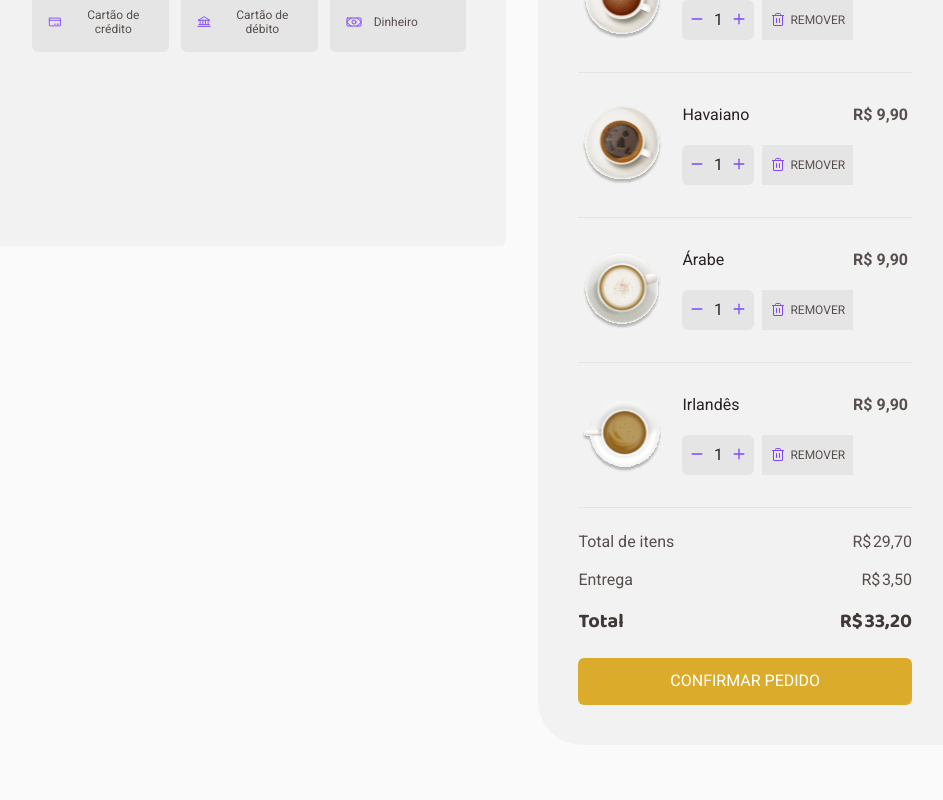
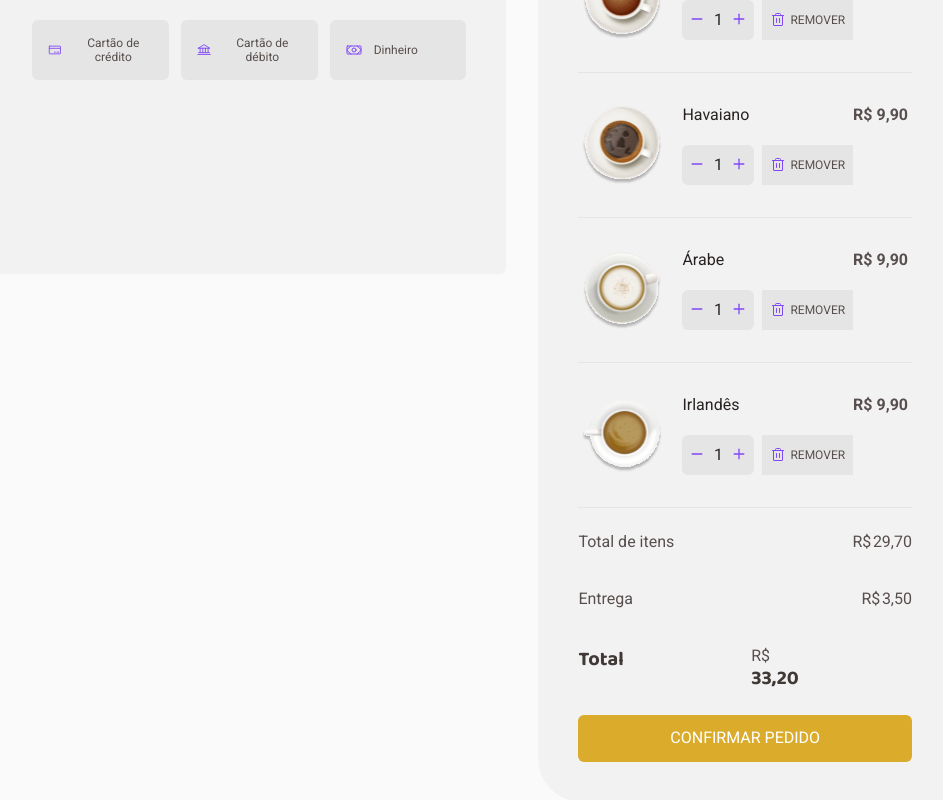
Before and after one commit to MartinGBB/coffee-delivery, a React (Vite) app: page /checkout in a window 1280 px wide. Shown: the part 1758-2558 px from the top of the page, without its empty margins (168-1111 px from the left). Built offline with nearby package versions, Linux system fonts and the light colour scheme.

Commit message:
fix: muda h1 para div

```diff
--- a/src/pages/Checkout/CoffeSelected/index.tsx
+++ b/src/pages/Checkout/CoffeSelected/index.tsx
@@ -68,9 +68,9 @@ export function CoffeeSelected() {
           R$ <span>3,50</span>
         </span>
         <h1>Total</h1>
-        <h1>
+        <div>
           R$ <h1>33,20</h1>
-        </h1>
+        </div>
       </TotalContainer>
       <button onClick={confirmOrder}>CONFIRMAR PEDIDO</button>
     </SelectedContainer>
```
